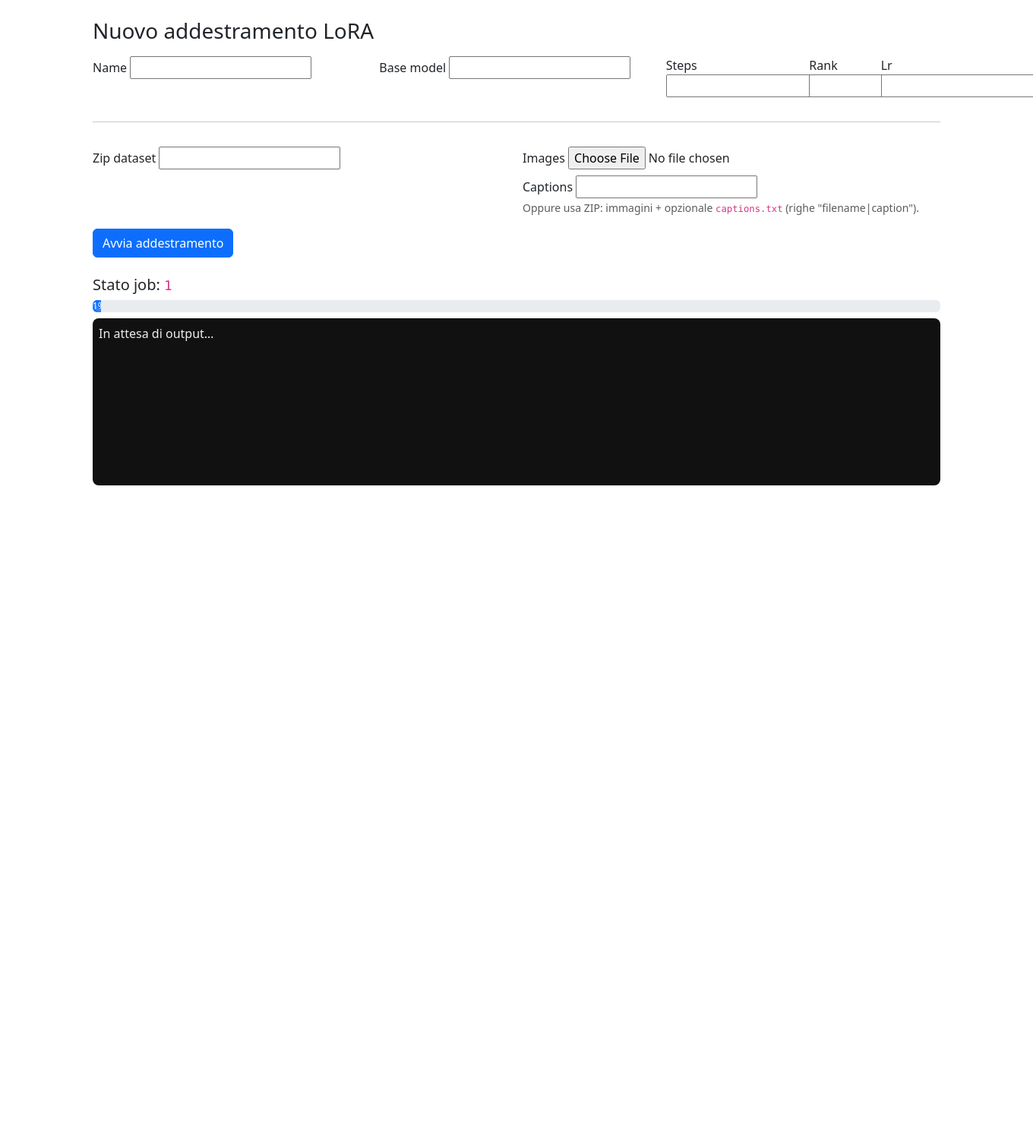
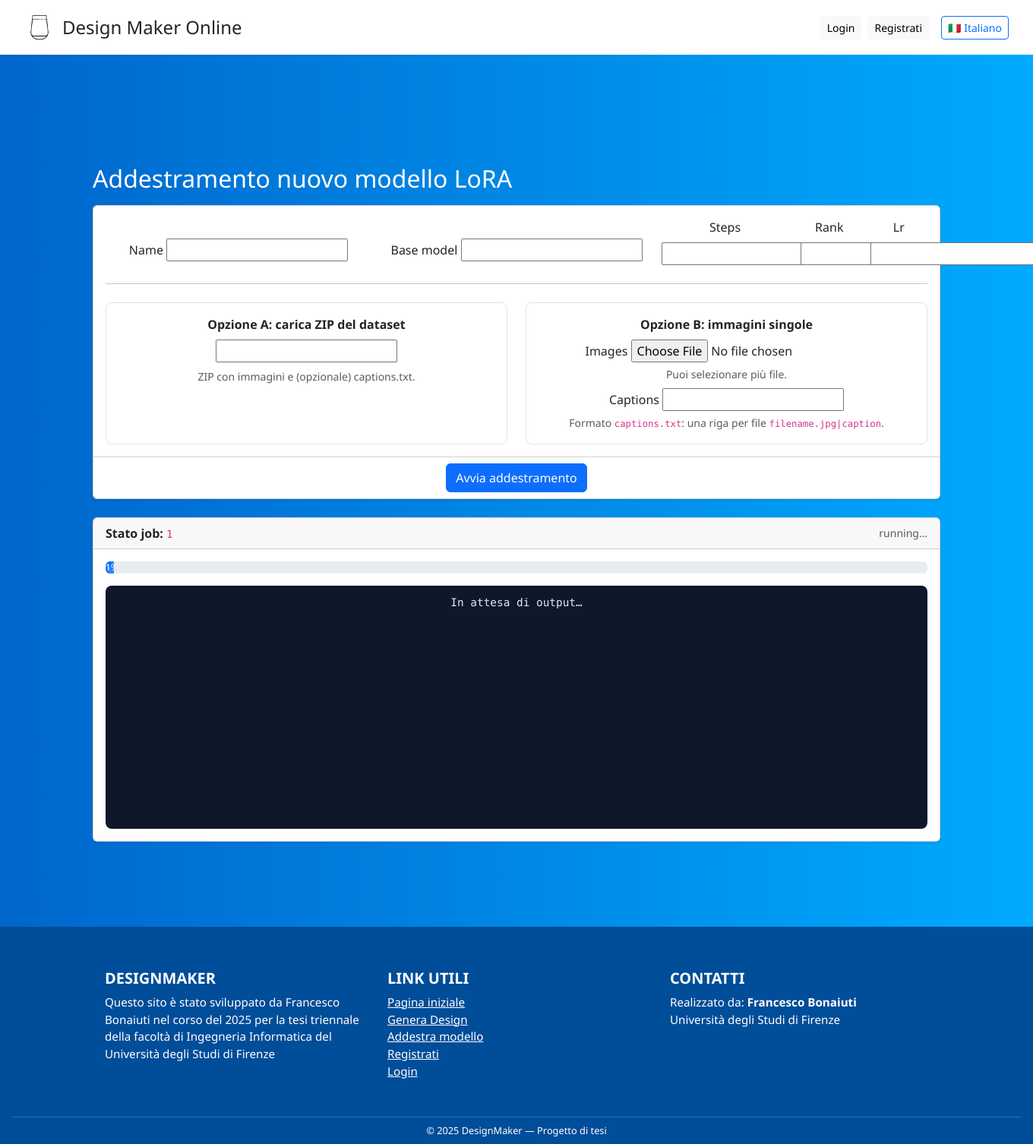
Before and after one commit to LytTheBit/Design_maker_online, a Django app: template templates/trainer_app/train.html in a window 1360 px wide; the page is wider, and only the part inside the window is pictured. Shown: that part at 76% size. Before the commit the page ends 639 px from the top of that part, so only its background shows below. Run offline with Django 5.2, Linux system fonts and the light colour scheme; the template is opened without the code that fills it: most values are stand-ins (such as "Sample title", 1, 10 or a date in 2020); form fields are guessed from the names that the template uses; some libraries are stand-ins or nearby versions.

Commit message:
Aggiunta del supporto per il training di modelli LoRA con integrazione di Celery e miglioramenti all'interfaccia utente

```diff
--- a/templates/base.html
+++ b/templates/base.html
@@ -1,3 +1,4 @@
+<!--Base template for the DesignMaker web application -->
 <!DOCTYPE html>
 {% load static i18n %}
 <html lang="{{ LANGUAGE_CODE }}">
--- a/templates/menu_app/home_auth.html
+++ b/templates/menu_app/home_auth.html
@@ -8,11 +8,11 @@
 {% block content %}
 <div class="container" style="margin-top: 6rem;">
   <h2 class="mb-4">{% trans "Cosa vuoi fare oggi?" %}</h2>
-  <div class="d-flex justify-content-center flex-wrap">
-    <a href="{% url 'generator' %}" class="btn btn-light btn-lg btn-custom me-2">
+  <div class="d-flex justify-content-center flex-wrap gap-3">
+      <a href="{% url 'generator' %}" class="btn btn-light btn-lg btn-custom">
         {% trans "Genera bicchieri" %}
       </a>
-    <a href="{% url 'train_lora' %}" class="btn btn-light btn-lg btn-custom">
+      <a href="{% url 'trainer_app:train' %}" class="btn btn-light btn-lg btn-custom">
         {% trans "Addestra un LoRA" %}
       </a>
       {% if request.user.is_superuser %}
--- a/templates/trainer_app/train.html
+++ b/templates/trainer_app/train.html
@@ -1,64 +1,166 @@
-{% load static %}
-<!doctype html>
-<html lang="it">
-<head>
-  <meta charset="utf-8" />
-  <title>Addestramento LoRA</title>
-  <link href="https://cdn.jsdelivr.net/npm/bootstrap@5.3.3/dist/css/bootstrap.min.css" rel="stylesheet">
-  <style>.logbox{height:220px;white-space:pre-wrap;overflow:auto;background:#111;color:#eee;padding:8px;border-radius:8px}</style>
-</head>
-<body class="container py-4">
-  <h3 class="mb-3">Nuovo addestramento LoRA</h3>
-  <form method="post" enctype="multipart/form-data" class="mb-4">
+<!-- train.html -->
+{% extends 'base.html' %}
+{% load i18n widget_tweaks %}
+
+{% block title %}{% trans "Addestramento LoRA" %}{% endblock %}
+
+{% block content %}
+<div class="container-xl my-5">
+
+  <div class="d-flex align-items-center justify-content-between mb-3">
+    <h2 class="mb-0">{% trans "Addestramento nuovo modello LoRA" %}</h2>
+  </div>
+
+  <form method="post" enctype="multipart/form-data" class="needs-validation" novalidate>
     {% csrf_token %}
-    <div class="row g-3">
-      <div class="col-md-4">{{ form.name.label_tag }} {{ form.name }}</div>
-      <div class="col-md-4">{{ form.base_model.label_tag }} {{ form.base_model }}</div>
-      <div class="col-md-2">{{ form.steps.label_tag }} {{ form.steps }}</div>
-      <div class="col-md-1">{{ form.rank.label_tag }} {{ form.rank }}</div>
-      <div class="col-md-1">{{ form.lr.label_tag }} {{ form.lr }}</div>
-      <div class="col-12"><hr></div>
-      <div class="col-md-6">{{ form.zip_dataset.label_tag }} {{ form.zip_dataset }}</div>
-      <div class="col-md-6">
-        <div>{{ form.images.label_tag }} {{ form.images }}</div>
-        <div class="mt-2">{{ form.captions.label_tag }} {{ form.captions }}</div>
-        <small class="text-muted">Oppure usa ZIP: immagini + opzionale <code>captions.txt</code> (righe "filename|caption").</small>
+
+    <div class="card shadow-sm mb-4">
+      <div class="card-body">
+        <div class="row g-3 align-items-end">
+          <div class="col-md-4">
+            <label class="form-label">{{ form.name.label }}</label>
+            {% render_field form.name class="form-control" placeholder="nome-modello" %}
           </div>
-      <div class="col-12"><button class="btn btn-primary">Avvia addestramento</button></div>
+          <div class="col-md-4">
+            <label class="form-label">{% trans "Base model" %}</label>
+            {% render_field form.base_model class="form-select" %}
+          </div>
+          <div class="col-md-2">
+            <label class="form-label">{{ form.steps.label }}</label>
+            {% render_field form.steps class="form-control" %}
+          </div>
+          <div class="col-md-1">
+            <label class="form-label">{{ form.rank.label }}</label>
+            {% render_field form.rank class="form-control" %}
+          </div>
+          <div class="col-md-1">
+            <label class="form-label">{{ form.lr.label }}</label>
+            {% render_field form.lr class="form-control" %}
+          </div>
+        </div>
+
+        <hr class="my-4">
+
+        <div class="row g-4">
+          <div class="col-lg-6">
+            <div class="border rounded-3 p-3 h-100">
+              <div class="mb-2 fw-semibold">{% trans "Opzione A: carica ZIP del dataset" %}</div>
+              {% render_field form.zip_dataset class="form-control" %}
+              <small class="text-muted d-block mt-2">
+                {% trans "ZIP con immagini e (opzionale) captions.txt." %}
+              </small>
+            </div>
+          </div>
+          <div class="col-lg-6">
+            <div class="border rounded-3 p-3 h-100">
+              <div class="mb-2 fw-semibold">{% trans "Opzione B: immagini singole" %}</div>
+              <div class="mb-2">
+                <label class="form-label">{{ form.images.label|default:"Immagini" }}</label>
+                {% render_field form.images class="form-control" %}
+                <small class="text-muted d-block">{% trans "Puoi selezionare più file." %}</small>
+              </div>
+              <div>
+                <label class="form-label">{{ form.captions.label|default:"Captions" }}</label>
+                {% render_field form.captions class="form-control" %}
+                <small class="text-muted d-block">
+                  {% trans "Formato" %} <code>captions.txt</code>:
+                  {% trans "una riga per file" %} <code>filename.jpg|caption</code>.
+                </small>
+              </div>
+            </div>
+          </div>
+        </div>
+
+      </div>
+      <div class="card-footer bg-transparent">
+        <button id="submitBtn" type="submit" class="btn btn-primary">
+          <span class="spinner-border spinner-border-sm me-2 d-none" id="spinner" role="status" aria-hidden="true"></span>
+          {% trans "Avvia addestramento" %}
+        </button>
+      </div>
     </div>
   </form>
 
   {% if job_id %}
-    <h5 class="mb-2">Stato job: <code id="jid">{{ job_id }}</code></h5>
-    <div class="progress mb-2">
-      <div id="bar" class="progress-bar progress-bar-striped progress-bar-animated" style="width:1%">1%</div>
+  <div class="card shadow-sm">
+    <div class="card-header d-flex justify-content-between align-items-center">
+      <div>
+        <span class="fw-semibold">{% trans "Stato job" %}:</span>
+        <code id="jid">{{ job_id }}</code>
       </div>
-    <div class="logbox" id="log">In attesa di output…</div>
-    <div class="mt-2" id="done" style="display:none">
-      <div class="alert alert-success">
-        Modello <b id="lname"></b> pronto! Lo trovi nel menù del generatore.
+      <small class="text-muted" id="statusLabel">running…</small>
+    </div>
+    <div class="card-body">
+      <div class="progress mb-3" role="progressbar" aria-valuemin="0" aria-valuemax="100">
+        <div id="bar" class="progress-bar progress-bar-striped progress-bar-animated" style="width: 1%">1%</div>
+      </div>
+
+      <pre class="logbox mb-0" id="log">In attesa di output…</pre>
+
+      <div class="alert alert-success mt-3 d-none" id="done">
+        {% trans "Modello" %} <b id="lname"></b> {% trans "pronto! Lo trovi nel menù del generatore." %}
       </div>
     </div>
+  </div>
+  {% endif %}
+
+</div>
+
+<style>
+  /* solo per questa pagina */
+  .logbox{
+    height: 320px;
+    background: #0f172a;
+    color: #e2e8f0;
+    border-radius: .5rem;
+    padding: 12px;
+    overflow: auto;
+    font-family: ui-monospace, SFMono-Regular, Menlo, Consolas, "Liberation Mono", monospace;
+    font-size: .9rem;
+  }
+</style>
+
+{% if job_id %}
 <script>
+  // spinner su submit
+  const submitBtn = document.getElementById('submitBtn');
+  const spinner = document.getElementById('spinner');
+  if (submitBtn) {
+    submitBtn.addEventListener('click', () => {
+      if (spinner) spinner.classList.remove('d-none');
+      submitBtn.setAttribute('disabled', 'disabled');
+    });
+  }
+
+  // polling stato job + autoscroll log
   const job = "{{ job_id }}";
+  function autoscroll(el){ el.scrollTop = el.scrollHeight; }
   async function poll(){
-        const r = await fetch("{% url 'trainer_app:status' job_id='00000000-0000-0000-0000-000000000000' %}".replace("00000000-0000-0000-0000-000000000000", job));
-        if(!r.ok) return;
+    const url = "{% url 'trainer_app:status' job_id='00000000-0000-0000-0000-000000000000' %}".replace("00000000-0000-0000-0000-000000000000", job);
+    try{
+      const r = await fetch(url);
+      if(!r.ok){ setTimeout(poll, 2000); return; }
       const d = await r.json();
-        document.getElementById("bar").style.width = d.progress + "%";
-        document.getElementById("bar").textContent = d.progress + "%";
+      const bar = document.getElementById("bar");
+      bar.style.width = d.progress + "%";
+      bar.textContent = d.progress + "%";
       document.getElementById("log").textContent = d.log || "";
+      autoscroll(document.getElementById("log"));
+      document.getElementById("statusLabel").textContent = d.status;
+
       if(d.status === "completed"){
         document.getElementById("lname").textContent = d.lora_name;
-          document.getElementById("done").style.display = "";
+        document.getElementById("done").classList.remove("d-none");
+        bar.classList.remove("progress-bar-animated");
       } else if(d.status === "failed"){
-          document.getElementById("bar").classList.add("bg-danger");
+        bar.classList.add("bg-danger");
+        bar.classList.remove("progress-bar-animated");
       } else {
         setTimeout(poll, 2000);
       }
+    }catch(e){ setTimeout(poll, 3000); }
   }
   poll();
 </script>
 {% endif %}
-</body>
-</html>
+{% endblock %}
```
Also changed, not shown: glass_maker/settings.py (+7 -4 lines), trainer_app/tasks.py (+79 -2 lines). Lines whose indentation alone changed are shown as unchanged.
